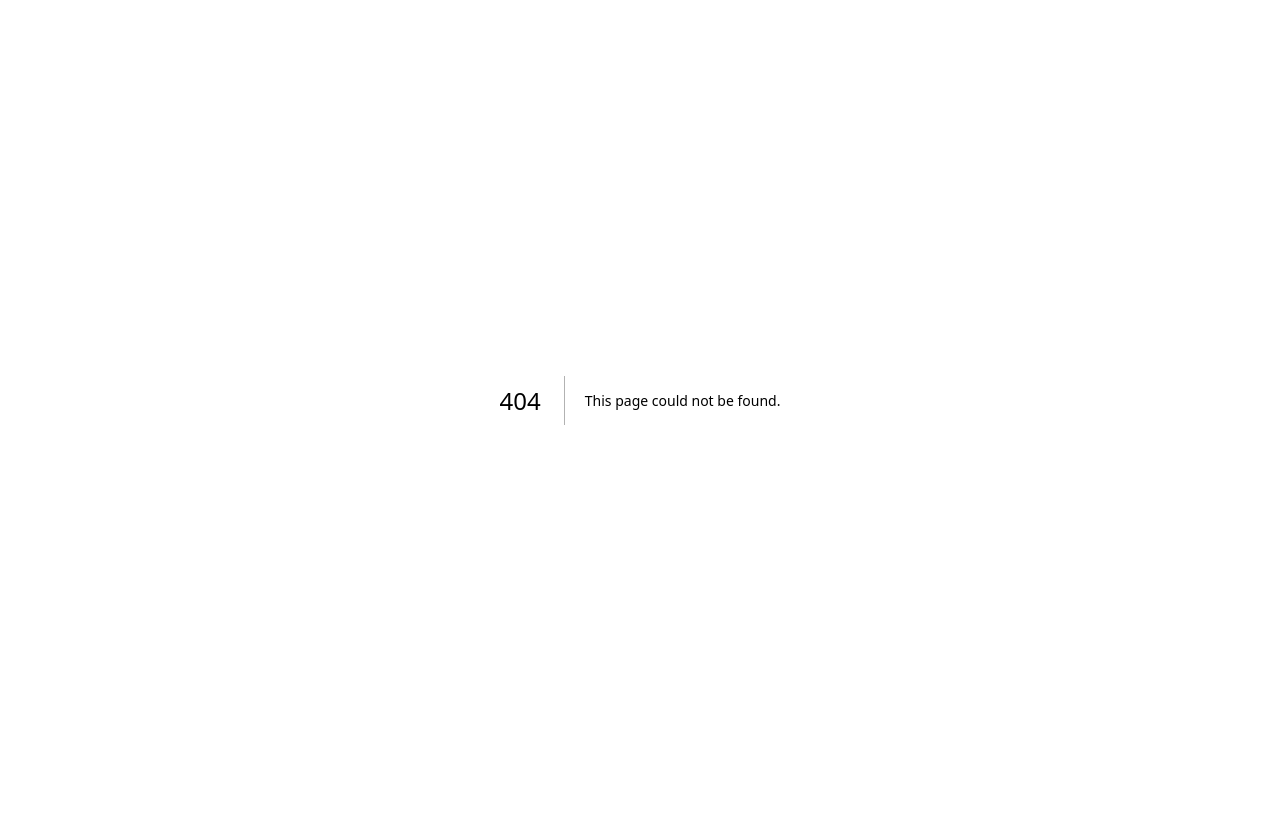
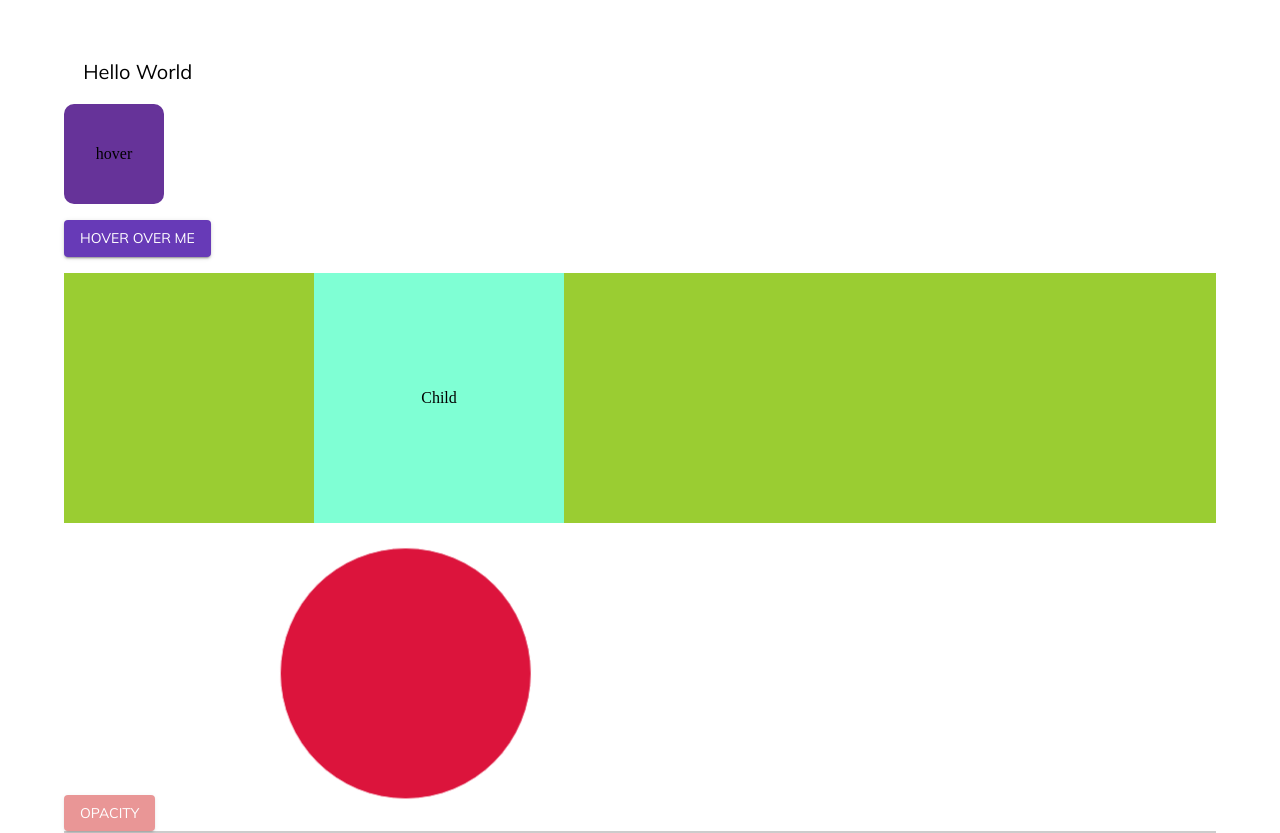
Before and after one commit to trigbitAnuj/mui-frontend, a Next.js app: page /animation in a window 1280 px wide. Before the commit this address had no page. Shown: the top 833 px of the page. Before the commit the page ends 800 px from the top, so only its background shows below. Built offline with nearby package versions, Linux system fonts and the light colour scheme.

Commit message:
Create animation.tsx

```diff
--- /dev/null
+++ b/pages/animation.tsx
@@ -0,0 +1,11 @@
+import { AnimationComponent } from "@/components/animationComponent";
+
+const Animation = () => {
+  return (
+    <>
+      <AnimationComponent />
+    </>
+  );
+};
+
+export default Animation;
```
